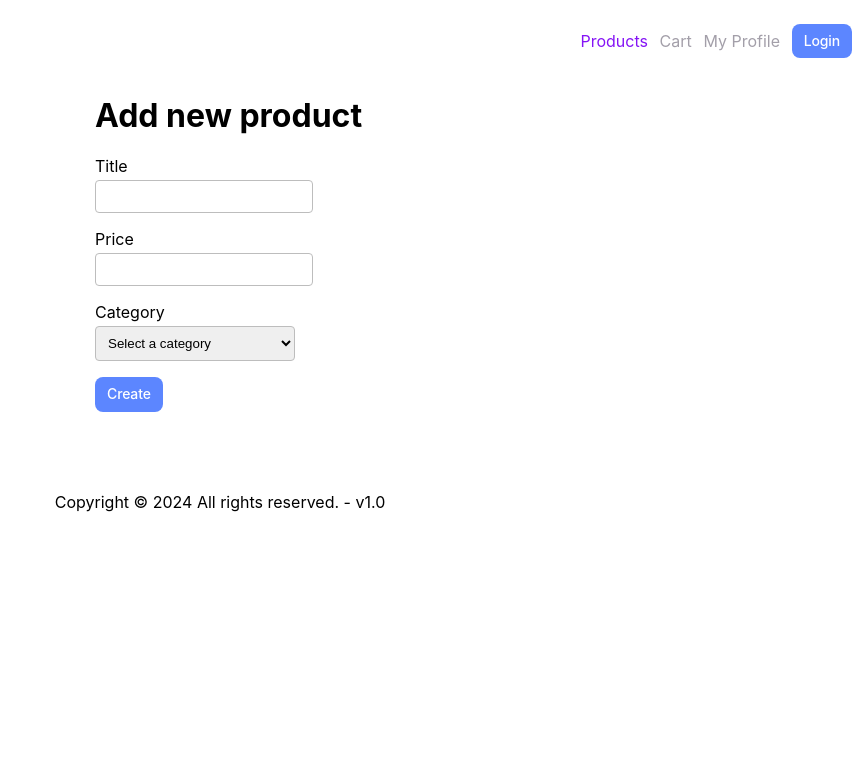
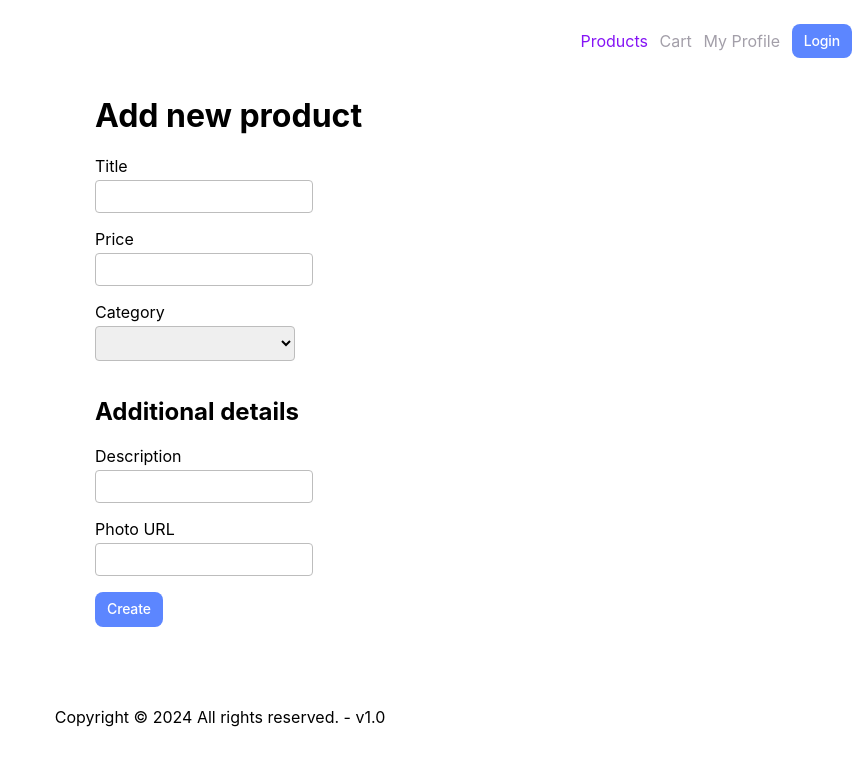
Before and after one commit to igorissen/Learning-Angular-Fifth-Edition, an Angular app: page /products/new in a window 1280 px wide. Shown: the top 766 px of the page, without its empty margins (420-1280 px from the left). Built offline with nearby package versions, Linux system fonts and the light colour scheme.

Commit message:
feat: template & reactive forms

```diff
--- /dev/null
+++ b/src/app/cart.service.ts
@@ -0,0 +1,31 @@
+import {inject, Injectable} from '@angular/core';
+import {Cart} from './cart';
+import {APP_SETTINGS} from "./app.settings";
+import {HttpClient} from "@angular/common/http";
+import {defer, map, Observable} from "rxjs";
+
+@Injectable({
+  providedIn: 'root'
+})
+export class CartService {
+  cart: Cart | undefined;
+
+  private cartUrl = inject(APP_SETTINGS).apiUrl + '/carts';
+
+  constructor(
+    private readonly httpClient: HttpClient,
+  ) {
+  }
+
+  addProduct(id: number): Observable<Cart> {
+    const cartProduct = {productId: id, quantity: 1};
+
+    return defer(() => {
+      if (!this.cart) {
+        return this.httpClient.post<Cart>(this.cartUrl, {products: [cartProduct]});
+      }
+
+      return this.httpClient.put<Cart>(`${this.cartUrl}/${id}`, {products: [...this.cart.products, cartProduct]});
+    }).pipe(map(cart => this.cart = cart));
+  }
+}
--- /dev/null
+++ b/src/app/cart.ts
@@ -0,0 +1,4 @@
+export type Cart = {
+  id: number;
+  products: { productId: number }[];
+}
--- a/src/app/cart/cart.component.css
+++ b/src/app/cart/cart.component.css
@@ -0,0 +1,7 @@
+:host {
+  width: 500px;
+}
+
+input {
+  width: 50px;
+}
--- a/src/app/cart/cart.component.html
+++ b/src/app/cart/cart.component.html
@@ -1 +1,8 @@
-<p>cart works!</p>
+<div [formGroup]="cartForm">
+  <div formArrayName="products">
+    @for (product of cartForm.controls.products.controls; track $index) {
+      <label>{{products[$index].title}}</label>
+      <input [formControlName]="$index" appNumeric />
+    }
+  </div>
+</div>
--- a/src/app/cart/cart.component.ts
+++ b/src/app/cart/cart.component.ts
@@ -1,12 +1,51 @@
-import { Component } from '@angular/core';
+import {Component, OnInit} from '@angular/core';
+import {FormArray, FormControl, FormGroup, ReactiveFormsModule} from "@angular/forms";
+import {Product} from "../product";
+import {CartService} from "../cart.service";
+import {ProductsService} from "../products.service";
+import {NumericDirective} from "../numeric.directive";
 
 @Component({
   selector: 'app-cart',
   standalone: true,
-  imports: [],
+  imports: [
+    ReactiveFormsModule,
+    NumericDirective
+  ],
   templateUrl: './cart.component.html',
   styleUrl: './cart.component.css'
 })
-export class CartComponent {
+export class CartComponent implements OnInit {
+  cartForm = new FormGroup({
+    products: new FormArray<FormControl<number>>([])
+  });
+  products: Product[] = [];
 
+  constructor(
+    private readonly cartService: CartService,
+    private readonly productsService: ProductsService,
+  ) {
+  }
+
+  ngOnInit() {
+    this.getProducts();
+    this.buildForm();
+  }
+
+  private getProducts(): void {
+    this.productsService.getProducts().subscribe(products => {
+      this.cartService.cart?.products.forEach(item => {
+        const product = products.find(product => product.id === item.productId)
+        if (product) {
+          this.products.push(product)
+        }
+      })
+    });
+  }
+
+  private buildForm() {
+    this.products.forEach(() => {
+      this.cartForm.controls.products.push(new FormControl<number>(1, {nonNullable:true}))
+    })
+  }
 }
--- a/src/app/checkout.guard.ts
+++ b/src/app/checkout.guard.ts
@@ -1,7 +1,12 @@
 import { CanDeactivateFn } from '@angular/router';
 import {CartComponent} from "./cart/cart.component";
+import {inject} from "@angular/core";
+import {CartService} from "./cart.service";
 
 export const checkoutGuard: CanDeactivateFn<CartComponent> = () => {
-  const confirmation = confirm('You have pending items in your cart. Do you want to continue?');
-  return confirmation;
+  const cartService = inject(CartService);
+
+  if (!cartService.cart) return true;
+
+  return confirm('You have pending items in your cart. Do you want to continue?');
 };
--- a/src/app/product-create/product-create.component.html
+++ b/src/app/product-create/product-create.component.html
@@ -1,21 +1,36 @@
 <h1>Add new product</h1>
+<form [formGroup]="productForm" (ngSubmit)="createProduct()">
   <div>
     <label for="title">Title</label>
-  <input type="text" id="title" #title/>
+    <input id="title" formControlName="title" />
   </div>
   <div>
     <label for="price">Price</label>
-  <input type="text" id="price" #price appNumeric/>
+    <input id="price" appNumeric formControlName="price" />
   </div>
   <div>
     <label for="category">Category</label>
-  <select id="category" #category>
+    <select id="category" formControlName="category">
       <option>Select a category</option>
       <option value="electronics">Electronics</option>
       <option value="jewelery">Jewelery</option>
       <option>Other</option>
     </select>
   </div>
+
+  <h2>Additional details</h2>
+  <form formGroupName="extra">
     <div>
-  <button (click)="createProduct(title.value, price.value, category.value)">Create</button>
+      <label for="description">Description</label>
+      <input id="description" formControlName="description" />
     </div>
+    <div>
+      <label for="photo">Photo URL</label>
+      <input id="photo" formControlName="image">
+    </div>
+  </form>
+
+  <div>
+    <button type="submit">Create</button>
+  </div>
+</form>
--- a/src/app/product-create/product-create.component.ts
+++ b/src/app/product-create/product-create.component.ts
@@ -2,28 +2,38 @@ import {Component} from '@angular/core';
 import {ProductsService} from "../products.service";
 import {NumericDirective} from "../numeric.directive";
 import {Router} from "@angular/router";
+import {FormControl, FormGroup, ReactiveFormsModule} from "@angular/forms";
 
 @Component({
   selector: 'app-product-create',
   standalone: true,
   imports: [
-    NumericDirective
+    NumericDirective,
+    ReactiveFormsModule
   ],
   templateUrl: './product-create.component.html',
   styleUrl: './product-create.component.css'
 })
 export class ProductCreateComponent {
+  productForm = new FormGroup({
+    title: new FormControl('', { nonNullable: true}),
+    price: new FormControl<number | undefined>(undefined, {nonNullable:true}),
+    category: new FormControl('', { nonNullable: true}),
+    extra: new FormGroup({
+      image: new FormControl(''),
+      description: new FormControl(''),
+    })
+  });
+
   constructor(
     private readonly productsService: ProductsService,
     private readonly router: Router
   ) {
   }
 
-  createProduct(title: string, price: string, category: string): void {
-    this.productsService.addProduct({
-      title,
-      price: Number(price),
-      category
-    }).subscribe(() => this.router.navigate(['/products']));
+  createProduct(): void {
+    this.productsService
+      .addProduct(this.productForm.value)
+      .subscribe(() => this.router.navigate(['/products']));
   }
 }
--- a/src/app/product-detail/product-detail.component.html
+++ b/src/app/product-detail/product-detail.component.html
@@ -1,16 +1,16 @@
 @if (product$ | async; as product) {
   <p>You selected: <strong>{{ product.title }}</strong></p>
   <p>{{ product.price | currency:'EUR' }}</p>
-  <div>
-    <input #price appNumeric placeholder="New price"/>
-    <button class="secondary" (click)="changePrice(product, price.value)">Change</button>
-  </div>
+  <form (ngSubmit)="changePrice(product)">
+    <input appNumeric placeholder="New price" name="price" [(ngModel)]="price"/>
+    <button class="secondary" type="submit">Change</button>
+  </form>
   <div class="pill-group">
     <p class="pill">{{ product.category }}</p>
   </div>
   <div class="button-group">
     @if (authService.isLoggedIn()) {
-      <button (click)="addToCart()">Add to cart</button>
+      <button (click)="addToCart(product.id)">Add to cart</button>
     }
     <button class="delete" (click)="remove(product)">Delete</button>
   </div>
--- a/src/app/product-detail/product-detail.component.ts
+++ b/src/app/product-detail/product-detail.component.ts
@@ -12,13 +12,16 @@ import {ProductsService} from "../products.service";
 import {NumericDirective} from "../numeric.directive";
 import {AuthService} from "../auth.service";
 import {Router} from "@angular/router";
+import {FormsModule} from "@angular/forms";
+import {CartService} from "../cart.service";
 
 @Component({
   selector: 'app-product-detail',
   standalone: true,
   imports: [
     CommonModule,
-    NumericDirective
+    NumericDirective,
+    FormsModule
   ],
   templateUrl: './product-detail.component.html',
   styleUrl: './product-detail.component.css'
@@ -29,11 +32,13 @@ export class ProductDetailComponent implements OnInit {
   @Output() removed = new EventEmitter<void>();
 
   product$: Observable<Product | undefined> | undefined;
+  price: number | undefined;
 
   constructor(
     private readonly productsService: ProductsService,
+    private readonly router: Router,
+    private readonly cartService: CartService,
     public readonly authService: AuthService,
-    private readonly router: Router,
   ) {
   }
 
@@ -41,10 +46,12 @@ export class ProductDetailComponent implements OnInit {
     this.product$ = this.productsService.getProduct(Number(this.id!))
   }
 
-  addToCart(): void {}
+  addToCart(id: number): void {
+    this.cartService.addProduct(id).subscribe();
+  }
 
-  changePrice(product: Product, price: string): void {
-    this.productsService.updateProduct(product.id, Number(price)).subscribe(() => {
+  changePrice(product: Product): void {
+    this.productsService.updateProduct(product.id, this.price!).subscribe(() => {
       this.router.navigate(['/products']);
     })
   }
```
Also changed, not shown: 1 other file (tests, documents, lock files or other folders). Lines whose indentation alone changed are shown as unchanged.
